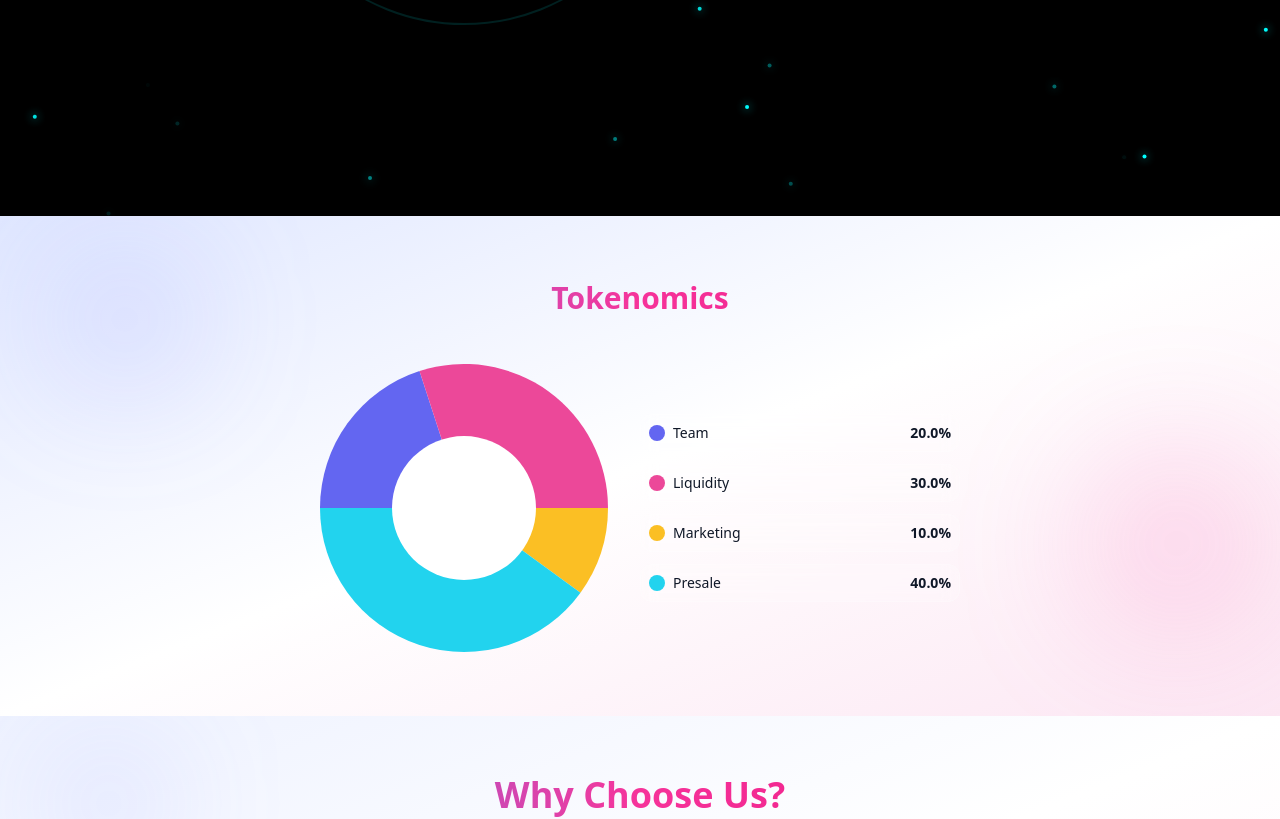
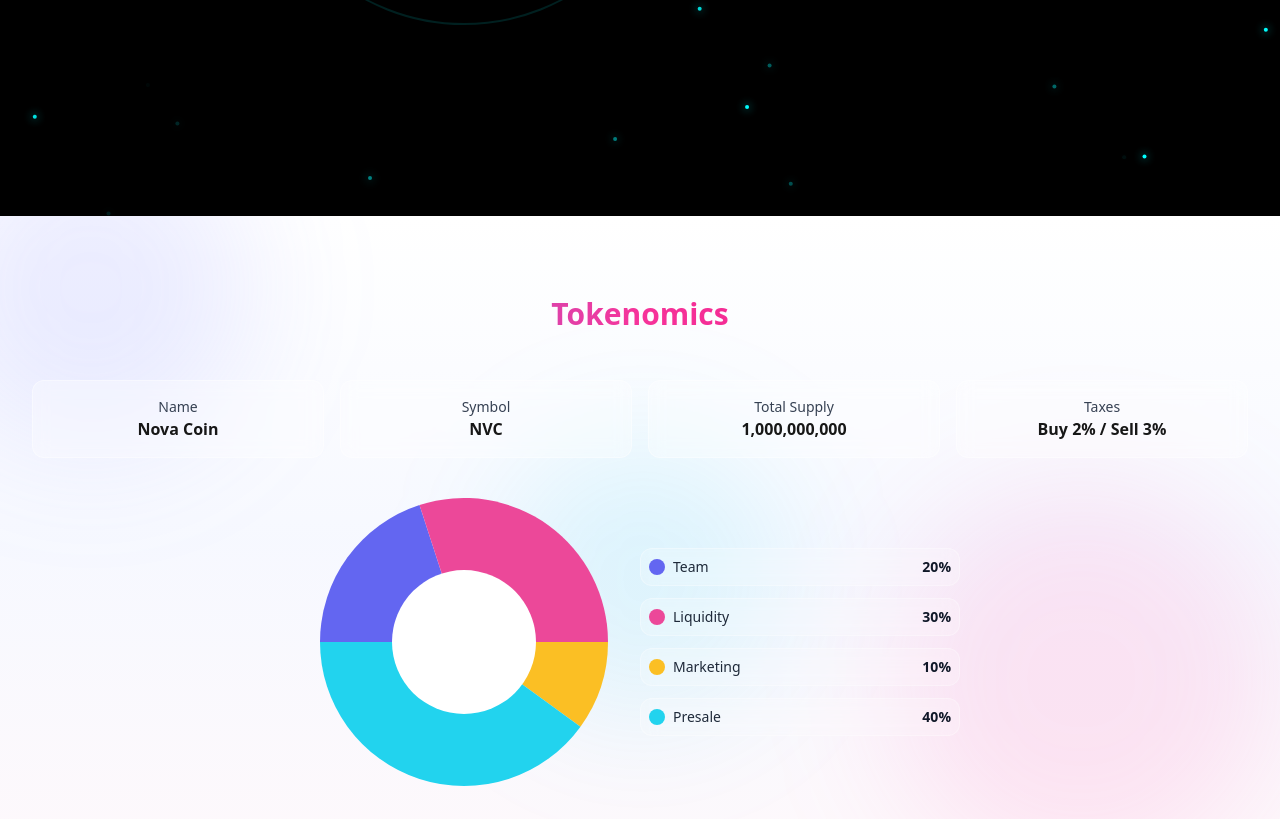
Before and after one commit to Ik2480/nova-coin, a Next.js app: page / in a window 1280 px wide. Shown: the part 648-1467 px from the top of the page. Built offline with nearby package versions, Linux system fonts and the light colour scheme.

Commit message:
feat: update Tokenomics section with smooth Hero continuation background

```diff
--- a/src/app/components/TokenomicSection.jsx
+++ b/src/app/components/TokenomicSection.jsx
@@ -1,21 +1,60 @@
 'use client';
 import React, { useState, useMemo } from 'react';
-import { motion } from 'framer-motion';
+import { motion, useAnimation, useInView } from 'framer-motion';
+
+function AnimatedNumber({ value, duration = 2, prefix = "", suffix = "" }) {
+  const controls = useAnimation();
+  const [display, setDisplay] = useState(0);
+  const ref = React.useRef(null);
+  const isInView = useInView(ref, { once: true });
+
+  React.useEffect(() => {
+    if (isInView) {
+      controls.start({
+        val: value,
+        transition: { duration, ease: "easeOut" },
+      });
+    }
+  }, [isInView, value, controls, duration]);
+
+  return (
+    <motion.span
+      ref={ref}
+      animate={controls}
+      initial={{ val: 0 }}
+      onUpdate={(latest) => setDisplay(latest.val)}
+    >
+      {prefix}{Math.round(display).toLocaleString()}{suffix}
+    </motion.span>
+  );
+}
 
 export default function TokenomicSection() {
-  const data = [
-    { label: "Team", value: 20, color: "#6366F1" },
-    { label: "Liquidity", value: 30, color: "#EC4899" },
-    { label: "Marketing", value: 10, color: "#FBBF24" },
-    { label: "Presale", value: 40, color: "#22D3EE" },
+  // ---------- Token Info ----------
+  const token = {
+    name: "Nova Coin",
+    symbol: "NVC",
+    totalSupply: 1000000000, // 1B tokens
+    taxBuy: 2,
+    taxSell: 3,
+  };
+
+  // ---------- Distribution ----------
+  const distribution = [
+    { label: "Team", value: 200000000, color: "#6366F1" },       // 20%
+    { label: "Liquidity", value: 300000000, color: "#EC4899" },  // 30%
+    { label: "Marketing", value: 100000000, color: "#FBBF24" },  // 10%
+    { label: "Presale", value: 400000000, color: "#22D3EE" },    // 40%
   ];
 
-  const total = useMemo(() => data.reduce((sum, d) => sum + d.value, 0), [data]);
+  // ---------- helpers ----------
   const [hoveredIndex, setHoveredIndex] = useState(null);
+  const total = token.totalSupply;
 
+  // compute arcs for donut chart
   const arcs = useMemo(() => {
     let cumulative = 0;
-    return data.map((d) => {
+    return distribution.map((d) => {
       const startAngle = (cumulative / total) * 2 * Math.PI;
       cumulative += d.value;
       const endAngle = (cumulative / total) * 2 * Math.PI;
@@ -33,38 +72,65 @@ export default function TokenomicSection() {
         L 0 0
         Z
       `;
+
       return { ...d, path };
     });
-  }, [data, total]);
+  }, [distribution, total]);
 
   return (
     <section
       id="tokenomics"
-      className="relative w-full py-16 px-4 sm:px-6 lg:px-8
-                 bg-gradient-to-br from-indigo-100 via-white to-pink-100
-                 dark:from-indigo-950 dark:via-gray-900 dark:to-pink-950
-                 overflow-hidden"
+      className="relative w-full py-20 px-4 sm:px-6 lg:px-8
+      bg-gradient-to-b from-white via-indigo-50/50 to-pink-50/50 overflow-hidden"
     >
-      {/* Floating gradient circles like Hero */}
+      {/* Floating continuation orbs (same vibe as Hero) */}
       <motion.div
-        animate={{ x: [0, 15, -15, 0], y: [0, -10, 10, 0] }}
-        transition={{ repeat: Infinity, duration: 25, ease: 'easeInOut' }}
-        className="absolute w-36 h-36 bg-indigo-400/20 rounded-full top-10 left-10 blur-3xl pointer-events-none"
+        animate={{ x: [0, 20, -20, 0], y: [0, -15, 15, 0] }}
+        transition={{ repeat: Infinity, duration: 35, ease: 'easeInOut' }}
+        className="absolute w-80 h-80 bg-indigo-400/15 rounded-full -top-20 -left-20 blur-3xl pointer-events-none"
       />
       <motion.div
-        animate={{ x: [0, -10, 10, 0], y: [0, 5, -5, 0] }}
-        transition={{ repeat: Infinity, duration: 30, ease: 'easeInOut' }}
-        className="absolute w-48 h-48 bg-pink-400/20 rounded-full bottom-20 right-0 blur-3xl pointer-events-none"
+        animate={{ x: [0, -15, 15, 0], y: [0, 10, -10, 0] }}
+        transition={{ repeat: Infinity, duration: 40, ease: 'easeInOut' }}
+        className="absolute w-96 h-96 bg-pink-400/15 rounded-full bottom-0 right-0 blur-3xl pointer-events-none"
+      />
+      <motion.div
+        animate={{ x: [0, 10, -10, 0], y: [0, 5, -5, 0] }}
+        transition={{ repeat: Infinity, duration: 50, ease: 'easeInOut' }}
+        className="absolute w-72 h-72 bg-cyan-400/10 rounded-full top-1/3 left-1/2 -translate-x-1/2 blur-3xl pointer-events-none"
       />
 
-      {/* ✅ MATCH HeroSection width */}
       <div className="max-w-7xl mx-auto relative z-10">
-        <h2 className="text-3xl font-extrabold text-center mb-12
-                       text-transparent bg-clip-text
-                       bg-gradient-to-r from-indigo-600 via-pink-500 to-pink-600">
+        <h2 className="text-3xl font-extrabold text-center mb-12 text-transparent bg-clip-text bg-gradient-to-r from-indigo-600 via-pink-500 to-pink-600">
           Tokenomics
         </h2>
 
+        {/* Token Info */}
+        <div className="grid grid-cols-2 md:grid-cols-4 gap-4 text-center mb-10">
+          <div className="p-4 bg-white/30 backdrop-blur rounded-xl border border-white/40">
+            <p className="text-gray-700 text-sm">Name</p>
+            <p className="font-bold">{token.name}</p>
+          </div>
+          <div className="p-4 bg-white/30 backdrop-blur rounded-xl border border-white/40">
+            <p className="text-gray-700 text-sm">Symbol</p>
+            <p className="font-bold">{token.symbol}</p>
+          </div>
+          <div className="p-4 bg-white/30 backdrop-blur rounded-xl border border-white/40">
+            <p className="text-gray-700 text-sm">Total Supply</p>
+            <p className="font-bold">
+              <AnimatedNumber value={token.totalSupply} />
+            </p>
+          </div>
+          <div className="p-4 bg-white/30 backdrop-blur rounded-xl border border-white/40">
+            <p className="text-gray-700 text-sm">Taxes</p>
+            <p className="font-bold">
+              Buy <AnimatedNumber value={token.taxBuy} suffix="%" /> /
+              Sell <AnimatedNumber value={token.taxSell} suffix="%" />
+            </p>
+          </div>
+        </div>
+
+        {/* Distribution & Pie */}
         <div className="flex flex-col md:flex-row items-center justify-center gap-8">
           {/* Donut Chart */}
           <div className="relative w-64 h-64 md:w-72 md:h-72">
@@ -76,60 +142,46 @@ export default function TokenomicSection() {
                   fill={arc.color}
                   onMouseEnter={() => setHoveredIndex(i)}
                   onMouseLeave={() => setHoveredIndex(null)}
-                  className="transition-all duration-300 cursor-pointer"
-                  style={{
-                    transform: hoveredIndex === i ? "scale(1.05)" : "scale(1)",
-                    filter: hoveredIndex === i ? `drop-shadow(0 0 12px ${arc.color})` : "none",
-                    transformOrigin: "center center",
-                  }}
+                  className={`transition-all duration-300 ${
+                    hoveredIndex === i
+                      ? 'scale-105 filter drop-shadow-[0_0_12px]'
+                      : ''
+                  }`}
                 />
               ))}
-              <circle
-                cx="0"
-                cy="0"
-                r="0.5"
-                fill="currentColor"
-                className="text-white pointer-events-none"
-              />
+              <circle cx="0" cy="0" r="0.5" fill="white" />
             </svg>
 
             {/* Tooltip */}
             {hoveredIndex !== null && (
-              <div className="absolute -translate-x-1/2 -translate-y-3/4
-                              left-1/2 top-1/2
-                              bg-white/80 dark:bg-gray-800/90
-                              backdrop-blur-lg text-gray-900 dark:text-gray-100
-                              text-xs px-2 py-1 rounded-lg shadow-lg pointer-events-none">
-                {data[hoveredIndex].label}: {data[hoveredIndex].value} (
-                {((data[hoveredIndex].value / total) * 100).toFixed(1)}%)
+              <div className="absolute -translate-x-1/2 -translate-y-full left-1/2 top-1/2
+              bg-white/80 backdrop-blur-lg text-gray-900 text-xs px-2 py-1 rounded-lg shadow-lg pointer-events-none">
+                {distribution[hoveredIndex].label}:{" "}
+                <AnimatedNumber value={distribution[hoveredIndex].value} /> (
+                <AnimatedNumber
+                  value={(distribution[hoveredIndex].value / total) * 100}
+                  suffix="%"
+                />)
               </div>
             )}
           </div>
 
           {/* Legend */}
           <div className="flex flex-col gap-3 w-full max-w-xs">
-            {data.map((d, i) => (
+            {distribution.map((d, i) => (
               <div
                 key={d.label}
-                className="flex items-center justify-between cursor-pointer
-                           p-2 rounded-xl
-                           bg-white/20 dark:bg-gray-800/40
-                           backdrop-blur border border-white/20 dark:border-gray-700
-                           hover:scale-105 transition-transform duration-200"
+                className="flex items-center justify-between cursor-pointer p-2 rounded-xl
+                bg-white/20 backdrop-blur border border-white/30 hover:scale-105 transition-transform duration-200"
                 onMouseEnter={() => setHoveredIndex(i)}
                 onMouseLeave={() => setHoveredIndex(null)}
               >
                 <div className="flex items-center gap-2">
-                  <span
-                    className="w-4 h-4 rounded-full"
-                    style={{ backgroundColor: d.color }}
-                  ></span>
-                  <span className="text-sm font-medium text-gray-900 dark:text-gray-100">
-                    {d.label}
-                  </span>
+                  <span className="w-4 h-4 rounded-full" style={{ backgroundColor: d.color }}></span>
+                  <span className="text-sm font-medium text-gray-800">{d.label}</span>
                 </div>
-                <span className="text-sm font-semibold text-gray-900 dark:text-gray-100">
-                  {((d.value / total) * 100).toFixed(1)}%
+                <span className="text-sm font-semibold text-gray-900">
+                  <AnimatedNumber value={(d.value / total) * 100} suffix="%" />
                 </span>
               </div>
             ))}
```
